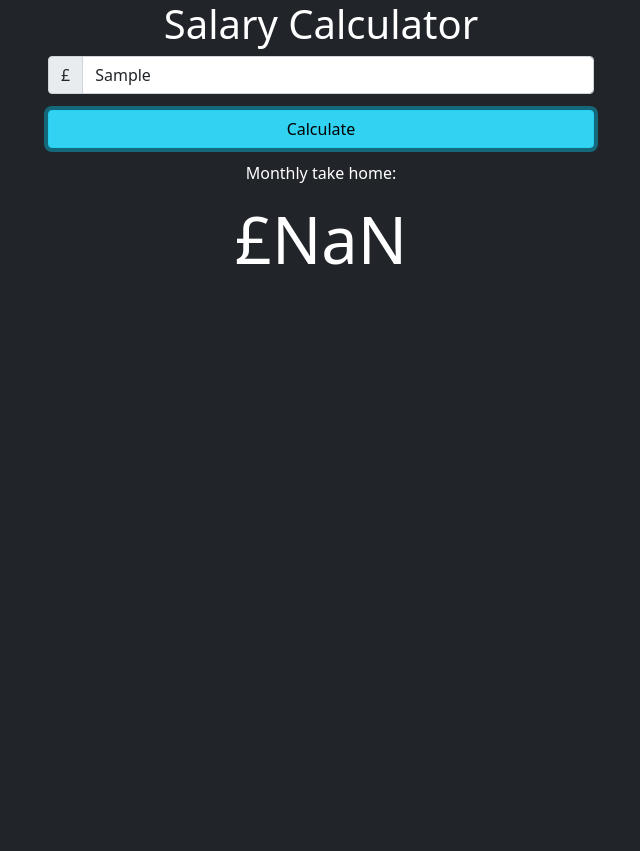
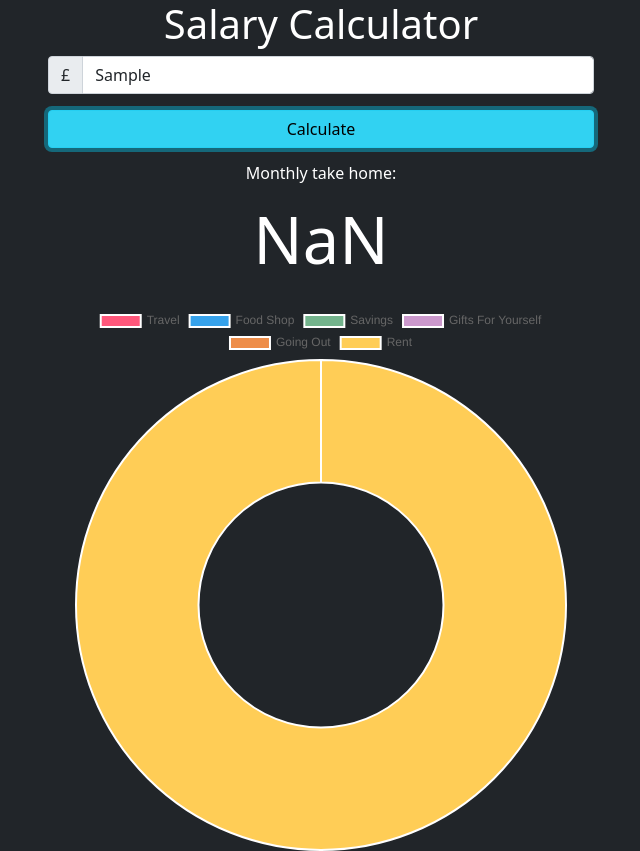
Before and after one commit to daniellafernandes14/Salary-Calculator, a plain HTML site: page index.html in a window 1280 px wide. Both pictures are taken after typing "Sample" into the empty fields and a click on the input "Calculate". Shown: the whole page, without its empty margins (319-959 px from the left). Before the commit the page ends 800 px from the top, so only its background shows below. Drawn offline with nearby package versions, Linux system fonts and the light colour scheme.

Commit message:
Installed chart.js to page to render a pie chart with monthly outgoings

```diff
--- a/app.js
+++ b/app.js
@@ -27,26 +27,38 @@ function showIncome(e) {
   if(salary <= 12570) {
     // return salary
     const finalOutcome = (salary / 12).toFixed(0)
-    resultsPara.innerHTML = `£${finalOutcome}`;
+    resultsPara.innerHTML = finalOutcome;
   } else if(salary <= 50270) {
     // 20% off allowanceRemoved
     const finalOutcome = (((allowanceRemoved * 0.8) + 12570) / 12).toFixed(0);
-    resultsPara.innerHTML = `£${finalOutcome}`;
+    resultsPara.innerHTML = finalOutcome;
   } else if(salary <= 125140) {
     // 40% off allowanceRemoved
     const finalOutcome = (((allowanceRemoved * 0.6) + 12570) / 12).toFixed(0);
-    resultsPara.innerHTML = `£${finalOutcome}`;
+    resultsPara.innerHTML = finalOutcome;
   } else if(salary <= 150000) {
     // 40% off salary
     const finalOutcome = (((salary * 0.6) + 12570) / 12).toFixed(0);
-    resultsPara.innerHTML = `£${finalOutcome}`;
+    resultsPara.innerHTML = finalOutcome;
   } else {
     // 45% off salary
     const finalOutcome = (((salary * 0.55) + 12570) / 12).toFixed(0);
-    resultsPara.innerHTML = `£${finalOutcome}`;
+    resultsPara.innerHTML = finalOutcome;
   }
+
+  const pieResult = (parseFloat(resultsPara.innerHTML) - 700)
+
+  const chartContainer = document.getElementById('my-chart');
+  const newChart = new Chart(chartContainer, {
+    type: 'doughnut',
+    data: {
+      labels: ['Travel', 'Food Shop', 'Savings', 'Gifts For Yourself', 'Going Out', 'Rent'],
+      datasets: [{
+        label: '%',
+        backgroundColor: ['#FF577B', '#36A2EB', '#73B38C', '#CC99CD', '#EE8D49', '#FFCD56'],
+        data: [(pieResult * 0.2), (pieResult * 0.2), (pieResult * 0.3), (pieResult * 0.05), (pieResult * 0.25), 700]
+      }]
+    }
+  });
   e.preventDefault();
 }
-// Create an element to prepend to "Montly take home: h6"
-// Update the salary after tax in this new element
-// Add a pie chart that gets automated with %s of what you want to spend your money on
--- a/index.html
+++ b/index.html
@@ -34,6 +34,10 @@
           <!-- RESULTS -->
           <div class="results">
             <h6 style="color: white;" class="mt-3">Monthly take home:</h6>
+            <div id="pie-container" style="width: 100%; height: 100%">
+              <canvas id="my-chart">
+              </canvas>
+            </div>
           </div>
         </div>
       </div>
@@ -42,6 +46,7 @@
   <script src="https://cdn.jsdelivr.net/npm/bootstrap@5.1.3/dist/js/bootstrap.bundle.min.js"
   integrity="sha384-ka7Sk0Gln4gmtz2MlQnikT1wXgYsOg+OMhuP+IlRH9sENBO0LRn5q+8nbTov4+1p"
   crossorigin="anonymous"></script>
+  <script src="https://cdn.jsdelivr.net/npm/chart.js"></script>
   <script src="app.js"></script>
 </body>
 
```
